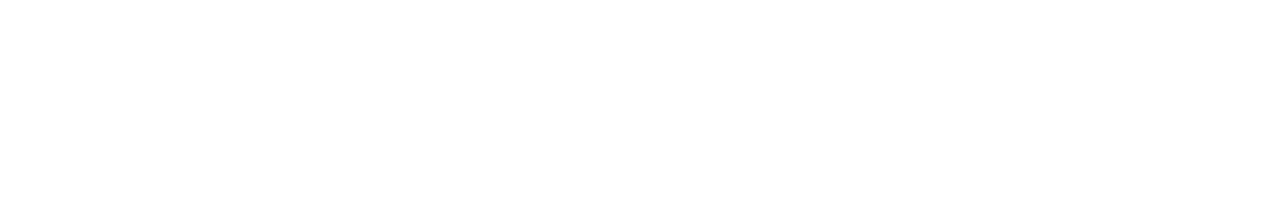
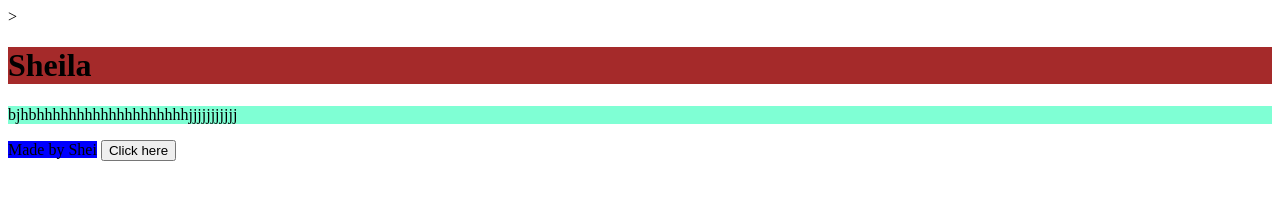
Before and after one commit to sheilaapr/courceRevoU-23012025, a plain HTML site: page index.html in a window 1280 px wide. Drawn offline with Linux system fonts and the light colour scheme.

Commit message:
konfigurasi awall

```diff
--- /dev/null
+++ b/css/styles.css
@@ -0,0 +1,3 @@
+span {
+    background-color: blue;
+}
--- a/index.html
+++ b/index.html
@@ -4,10 +4,36 @@
 <head>
     <meta charset="UTF-8">
     <meta name="viewport" content="width=device-width, initial-scale=1.0">
-    <title>Document Sheila</title>
+    <title>piuuSheila</title>
+
+
+    <!-- ini CSS internal -->>
+     <style>
+        p {
+            background-color: aquamarine;
+        }
+     </style>
+
+     <link rel="stylesheet" href="css/styles.css">
+
 </head>
 
 <body>
+    <!-- ini CSS inline-->
+    <header style="background-color: brown;">
+        <h1>Sheila</h1>
+    </header>
+
+    <p>bjhbhhhhhhhhhhhhhhhhhhhjjjjjjjjjjj</p>
+
+    <span> Made by Shei</span>
+
+<button onclick="clickHere()">Click here</button>
+<script>
+    function clickHere(){
+        alert('Selamat anda sukses!')
+    }
+</script>
 
 </body>
 
```
